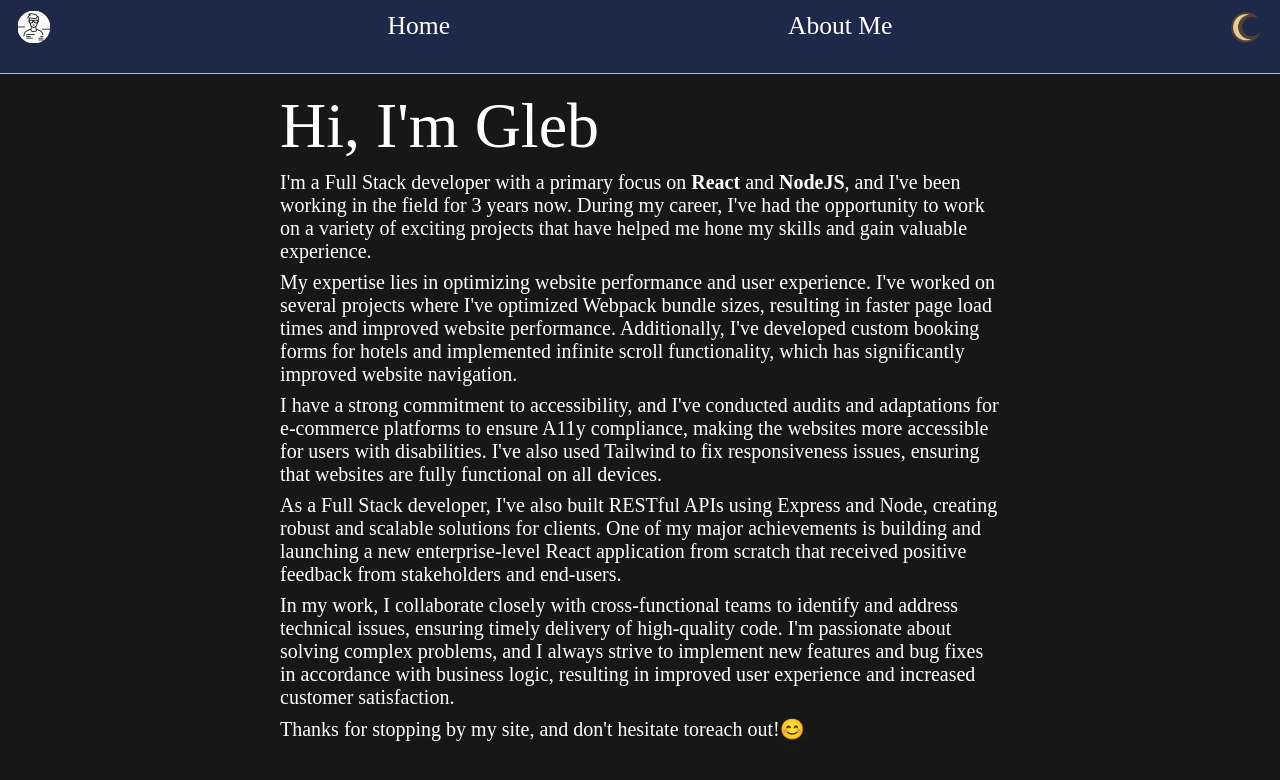
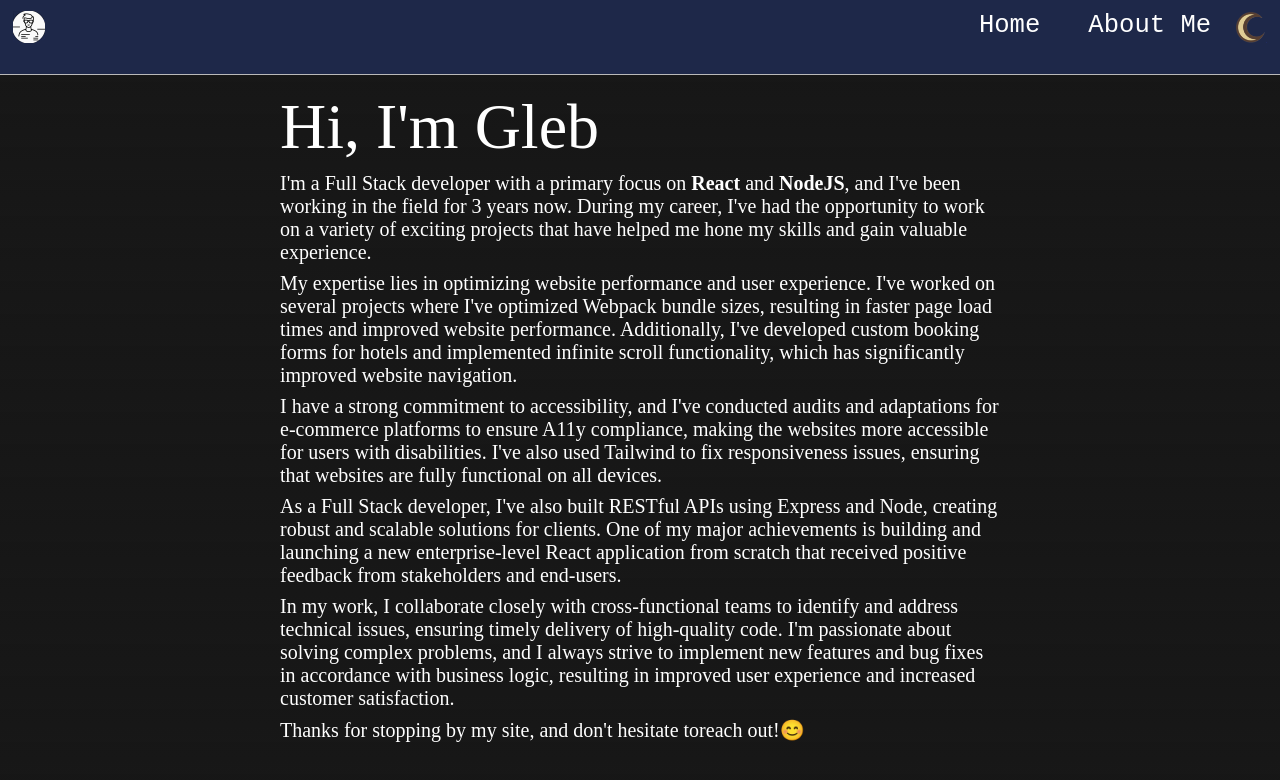
Before and after one commit to GlebShulga/privateApp, a Next.js app: page /about in a window 1280 px wide. Shown: the top 780 px of the page. Built offline with nearby package versions, Linux system fonts and the light colour scheme.

Commit message:
update colors

```diff
--- a/src/components/header/header.module.scss
+++ b/src/components/header/header.module.scss
@@ -11,17 +11,18 @@
 }
 
 .header__container {
+  font-family: var(--fontCode);
   font-size: 1.6rem;
-  padding: 0 0.3rem;
-}
-
-.header_level_top {
   display: flex;
   flex-direction: row;
   justify-content: space-between;
-  width: 100%;
   padding: 0.2rem 0.8rem 1rem 0.8rem;
-  margin: 0 auto;
+}
+
+.header__links {
+  display: flex;
+  justify-content: flex-end;
+
 }
 
 .logo {
@@ -31,6 +32,7 @@
 }
 
 .link {
+  margin: 0 1.5rem;
   transition: color 0.2s ease-in-out;
   &:hover {
     color: var(--link-hover-color);
--- a/src/components/header/header.tsx
+++ b/src/components/header/header.tsx
@@ -26,14 +26,18 @@ export const Header = (): JSX.Element => {
       className={`${headerStyles.header} ${headerStyles.header_with_shadow}`}
     >
       <div className={headerStyles.header__container}>
-        <div className={headerStyles.header_level_top}>
-          <img
+      <img
             src={isDarkMode ? LOGO_DARK : LOGO_LIGHT}
             className={headerStyles.logo}
             alt="website logo"
           />
+        <div className={headerStyles.header__links}>
           {headerLinks.map((link) => (
-            <Link href={link.url} className={headerStyles.link} key={link.title}>
+            <Link
+              href={link.url}
+              className={headerStyles.link}
+              key={link.title}
+            >
               {link.title}
             </Link>
           ))}
--- a/src/styles/globals.scss
+++ b/src/styles/globals.scss
@@ -12,9 +12,9 @@
 }
 
 [data-theme="light"] {
-  --foreground-rgb: 0, 0, 0;
-  --background-start-rgb: 253, 223, 161; /* a warm yellow */
-  --background-end-rgb: 255, 255, 255;
+  --foreground-hex: #000000;
+  --background-start-hex: #fddfa1; /* a warm yellow */
+  --background-end-hex: #ffffff;
   --header-bg: #ffdc94;
 
   --primary-glow: conic-gradient(
@@ -30,8 +30,8 @@
     rgba(255, 255, 255, 0)
   );
 
-  --tile-start-rgb: 255, 228, 181; /* a warm peach */
-  --tile-end-rgb: 228, 232, 233;
+  --tile-start-hex: #ffe4b5; /* a warm peach */
+  --tile-end-hex: #e4e8e9;
   --tile-border: conic-gradient(
     #00000080,
     #00000040,
@@ -42,12 +42,12 @@
     #00000080
   );
 
-  --callout-rgb: 252, 236, 213; /* a warm light beige */
-  --callout-border-rgb: 204, 153, 102; /* a warm brown */
-  --card-rgb: 204, 153, 102; /* a warm brown */
-  --card-border-rgb: 153, 102, 51; /* a warmer brown */
+  --callout-hex: #fcecd5; /* a warm light beige */
+  --callout-border-hex: #cc9966; /* a warm brown */
+  --card-hex: #cc9966; /* a warm brown */
+  --card-border-hex: #996633; /* a warmer brown */
 
-  --box-shadow-color: rgb(0 0 0 / 9%);
+  --box-shadow-color: #00000015;
   --link-hover-color: #8d5710;
 
   --item-filter: none;
@@ -57,9 +57,9 @@
 }
 
 [data-theme="dark"] {
-  --foreground-rgb: 255, 255, 255;
-  --background-start-rgb: 23, 23, 23;
-  --background-end-rgb: 23, 23, 23;
+  --foreground-hex: #ffffff;
+  --background-start-hex: #171717;
+  --background-end-hex: #171717;
   --header-bg: #1e2849;
 
   --primary-glow: radial-gradient(rgba(1, 65, 255, 0.4), rgba(1, 65, 255, 0));
@@ -70,8 +70,8 @@
     rgba(1, 65, 255, 0.2)
   );
 
-  --tile-start-rgb: 36, 36, 36;
-  --tile-end-rgb: 12, 12, 12;
+  --tile-start-hex: #242424;
+  --tile-end-hex: #0c0c0c;
   --tile-border: conic-gradient(
     #ffffff50,
     #ffffff20,
@@ -82,10 +82,10 @@
     #ffffff50
   );
 
-  --callout-rgb: 32, 32, 32;
-  --callout-border-rgb: 100, 100, 100;
-  --card-rgb: 70, 70, 70;
-  --card-border-rgb: 120, 120, 120;
+  --callout-hex: #202020;
+  --callout-border-hex: #646464;
+  --card-hex: #464646;
+  --card-border-hex: #787878;
 
   --box-shadow-color: rgba(255, 255, 255, 0.7);
   --link-hover-color: rgba(255, 255, 255, 0.8);
@@ -97,9 +97,10 @@
 
 @media (prefers-color-scheme: dark) {
   :root {
-    --foreground-rgb: 255, 255, 255;
-    --background-start-rgb: 23, 23, 23;
-    --background-end-rgb: 23, 23, 23;
+    --foreground-hex: #ffffff;
+    --background-start-hex: #171717;
+    --background-end-hex: #171717;
+    --header-bg: #1e2849;
 
     --primary-glow: radial-gradient(rgba(1, 65, 255, 0.4), rgba(1, 65, 255, 0));
     --secondary-glow: linear-gradient(
@@ -109,8 +110,8 @@
       rgba(1, 65, 255, 0.2)
     );
 
-    --tile-start-rgb: 36, 36, 36;
-    --tile-end-rgb: 12, 12, 12;
+    --tile-start-hex: #242424;
+    --tile-end-hex: #0c0c0c;
     --tile-border: conic-gradient(
       #ffffff50,
       #ffffff20,
@@ -121,10 +122,17 @@
       #ffffff50
     );
 
-    --callout-rgb: 32, 32, 32;
-    --callout-border-rgb: 100, 100, 100;
-    --card-rgb: 70, 70, 70;
-    --card-border-rgb: 120, 120, 120;
+    --callout-hex: #202020;
+    --callout-border-hex: #646464;
+    --card-hex: #464646;
+    --card-border-hex: #787878;
+
+    --box-shadow-color: rgba(255, 255, 255, 0.7);
+    --link-hover-color: rgba(255, 255, 255, 0.8);
+
+    --item-filter: invert(0.9);
+    --tooltip-background-color: #333;
+    --tooltip-color: #fff;
   }
 }
 
@@ -141,13 +149,13 @@ body {
 }
 
 body {
-  color: rgb(var(--foreground-rgb));
+  color: (var(--foreground-hex));
   background: linear-gradient(
       to bottom,
       transparent,
-      rgb(var(--background-end-rgb))
+      (var(--background-end-hex))
     )
-    rgb(var(--background-start-rgb));
+    (var(--background-start-hex));
 }
 
 a {
```
Also changed, not shown: src/styles/Home.module.scss (+10 -10 lines), public/assets/logo-dark-warm-bg.png.
